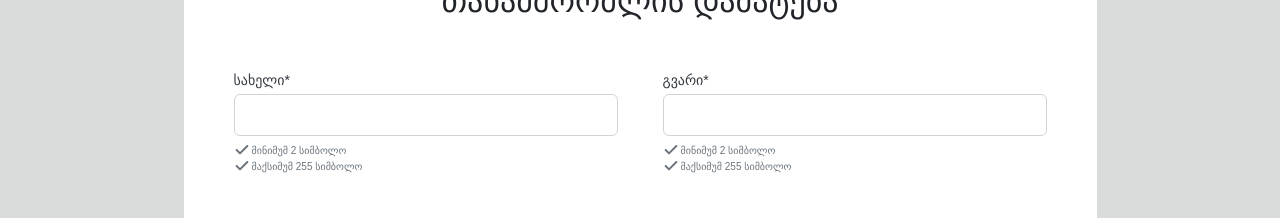
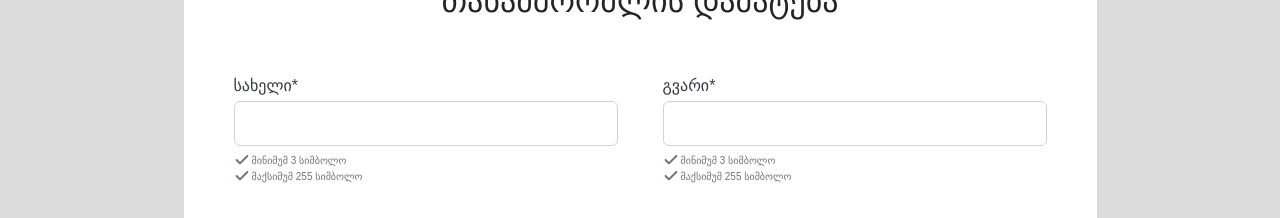
Before and after one commit to Nabillera/Momentum-progress-tracking, a React (Vite) app: page / in a window 1280 px wide. Both pictures are taken after a click on the button "თანამშრომლის შექმნა". Shown: the part 518-736 px from the top of the page. Built offline with nearby package versions, Linux system fonts and the light colour scheme; no server answers; a small style sheet from the web is missing.

Commit message:
adapt validation function for varying fields

```diff
--- a/regex.js
+++ b/regex.js
@@ -1,3 +1,11 @@
-export const validMinimumLength = new RegExp("^.{2,}$");
+export const validMinimumLengthModal = new RegExp("^.{2,}$");
+
+export const validMinimumLength = new RegExp("^.{3,}$");
+
 export const validMaximumLength = new RegExp("^.{1,255}$");
+
 export const validCharacters = new RegExp("^[a-zA-Z\u10A0-\u10FF]+$");
+
+export const validMinimumWords = new RegExp(
+  "^(?:\\b[^\\s]+\\b[\\s\\r\\n]*){4,}",
+);
--- a/src/components/Input.jsx
+++ b/src/components/Input.jsx
@@ -3,107 +3,131 @@
 import CheckGreen from "../assets/CheckGreen.svg";
 import CheckRed from "../assets/CheckRed.svg";
 import {
+  validMinimumLengthModal,
   validMinimumLength,
   validMaximumLength,
   validCharacters,
+  validMinimumWords,
 } from "../../regex";
 
-export default function Input({ label, isTextarea, onFillField, name }) {
+export default function Input({
+  label,
+  isTextarea,
+  onFillField,
+  name,
+  isModal,
+}) {
   const [validFields, setValidFields] = useState({
-    //  minChars: undefined,
+    minChars: undefined,
     minWords: undefined,
     maxChars: undefined,
     validChars: undefined,
   });
   const userInput = useRef();
 
-  const minCheckIcon =
-    validFields.minChars == undefined
+  // validation message colors
+  const keys = ["minWords", "minChars", "maxChars", "validChars"];
+  const [minWordsIcon, minCheckIcon, maxCheckIcon, charsCheckIcon] = keys.map(
+    (key) =>
+      validFields[key] == undefined
         ? CheckGrey
-      : validFields.minChars
+        : validFields[key]
           ? CheckGreen
-        : CheckRed;
-  const maxCheckIcon =
-    validFields.maxChars == undefined
-      ? CheckGrey
-      : validFields.maxChars
-        ? CheckGreen
-        : CheckRed;
-
-  const [minWordsColor, minCharsColor, maxCharsColor] = [
-    "minWords",
-    "minChars",
-    "maxChars",
-  ].map((key) =>
+          : CheckRed,
+  );
+  const [minWordsColor, minCharsColor, maxCharsColor, validCharsColor] =
+    keys.map((key) =>
       validFields[key] == undefined
         ? "text-[#6C757D]"
         : validFields[key]
           ? "text-[#08A508]"
           : "text-[#FA4D4D]",
     );
+  const inputBorderColor =
+    (!validFields.minChars && validFields.minChars != undefined) ||
+    (!validFields.maxChars && validFields.maxChars != undefined)
+      ? "border-[#FA4D4D]"
+      : "border-[#CED4DA]";
 
-  const inputBorderColor =
-    validFields.minChars == undefined && validFields.maxChars == undefined
-      ? "border-[#CED4DA]"
-      : validFields.minChars && validFields.maxChars
-        ? "border-[#08A508]"
-        : "border-[#FA4D4D]";
-
+  // fill validated fields
   const handleValidation = () => {
-    // const minWordsResult = true;
-    const minCharsResult = validMinimumLength.test(userInput.current.value);
-    const maxCharsResult = validMaximumLength.test(userInput.current.value);
-    const validCharsResult = validCharacters.test(userInput.current.value);
-
-    if (!isTextarea) {
+    let input = userInput.current.value;
+    if (isModal) {
+      // for employee modal inputs
+      const minCharsResult = validMinimumLengthModal.test(input);
+      const maxCharsResult = validMaximumLength.test(input);
+      const validCharsResult = validCharacters.test(input);
       setValidFields({
         minChars: minCharsResult,
+        minWords: undefined,
         maxChars: maxCharsResult,
         validChars: validCharsResult,
-        // minWords: undefined,
       });
       if (minCharsResult && maxCharsResult && validCharsResult) {
-        onFillField(name, userInput.current.value);
+        onFillField(name, input);
       } else {
         onFillField(name, undefined);
       }
+    } else if (isTextarea) {
+      // for new task description
+      const minWordsResult = validMinimumWords.test(input);
+      const maxCharsResult = validMaximumLength.test(input);
+      setValidFields({
+        minChars: undefined,
+        minWords: minWordsResult,
+        maxChars: maxCharsResult,
+        validChars: undefined,
+      });
+      if ((minWordsResult && maxCharsResult) || input == undefined) {
+        onFillField(name, input);
       } else {
+        onFillField(name, false);
+      }
+    } else {
+      // for new task title
+      const minCharsResult = validMinimumLength.test(input);
+      const maxCharsResult = validMaximumLength.test(input);
       setValidFields({
-        // minWords: minWordsResult,
+        minChars: minCharsResult,
+        minWords: undefined,
         maxChars: maxCharsResult,
-        validChars: validCharsResult,
-        minChars: undefined,
+        validChars: undefined,
       });
-      // if (minWordsResult && maxCharsResult && validCharsResult) {
-      //   onFillField(name, userInput.current.value);
-      // } else {
-      //   onFillField(name, undefined);
-      // }
+      if (minCharsResult && maxCharsResult) {
+        onFillField(name, input);
+      } else {
+        onFillField(name, undefined);
+      }
     }
   };
 
   return (
     <div className="flex w-[100%] flex-col">
-      <label className="text-[14px] font-medium text-[#343A40]">{label}</label>
+      <label
+        className={`py-[6px] ${isModal ? "text-[14px]" : "text-[16px] leading-[19px]"} font-medium text-[#343A40]`}
+      >
+        {label}
+      </label>
       {isTextarea ? (
         <textarea
           ref={userInput}
           onChange={handleValidation}
-          className={`${inputBorderColor} mt-[3px] mb-[6px] h-[133px] w-[100%] resize-none rounded-[6px] border p-[14px] outline-0`}
+          className={`${inputBorderColor} mb-[6px] h-[133px] w-[100%] resize-none rounded-[6px] border bg-white p-[14px] outline-0`}
         />
       ) : (
         <input
           ref={userInput}
           onChange={handleValidation}
-          className={`${inputBorderColor} mt-[3px] mb-[6px] h-[42px] w-[100%] rounded-[6px] border p-[14px] outline-0`}
+          className={`${inputBorderColor} mb-[6px] ${isModal ? "h-[42px]" : "h-[45px]"} w-[100%] rounded-[6px] border bg-white p-[14px] outline-0`}
         />
       )}
       <div className="flex items-center gap-x-[2px]">
-        <img src={minCheckIcon} />
+        <img src={isTextarea ? minWordsIcon : minCheckIcon} />
         <span
           className={`${isTextarea ? minWordsColor : minCharsColor} text-[10px]`}
         >
-          მინიმუმ {isTextarea ? "4 სიტყვა" : "2 სიმბოლო"}
+          მინიმუმ{" "}
+          {isTextarea ? "4 სიტყვა" : isModal ? "2 სიმბოლო" : "3 სიმბოლო"}
         </span>
       </div>
 
@@ -113,6 +137,15 @@
           მაქსიმუმ 255 სიმბოლო
         </span>
       </div>
+
+      {isModal && (
+        <div className="flex items-center gap-x-[2px]">
+          <img src={charsCheckIcon} />
+          <span className={`${validCharsColor} text-[10px]`}>
+            ლათინური და ქართული ასოები
+          </span>
+        </div>
+      )}
     </div>
   );
 }
```
Lines whose indentation alone changed are shown as unchanged.
